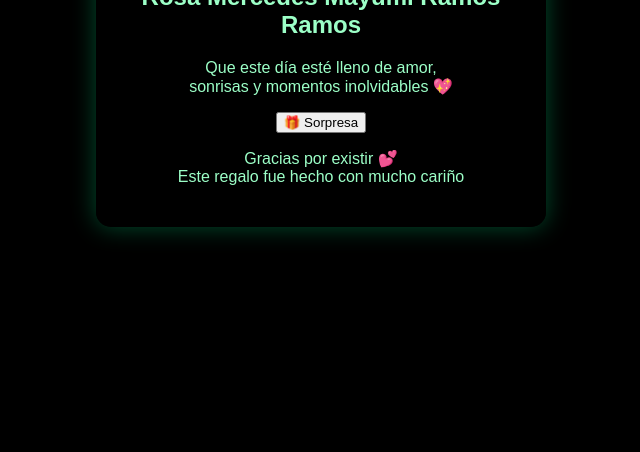
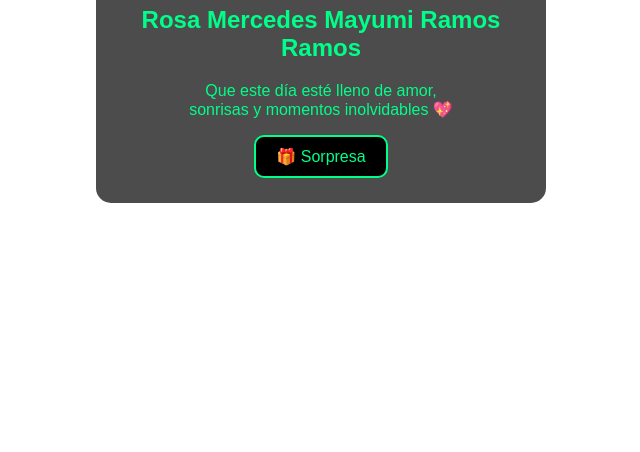
Before and after one commit to robertvilchezl-gif/regalo_cumple, a plain HTML site: page index.html in a window 1280 px wide. Shown: the part 348-800 px from the top of the page, without its empty margins (319-959 px from the left). Drawn offline with Linux system fonts and the light colour scheme.

Commit message:
Refactor CSS styles for body, tarjeta, and buttons
Updated styles for body and tarjeta classes, added button styles and hidden element.

```diff
--- a/style.css
+++ b/style.css
@@ -6,16 +6,30 @@ body {
     justify-content: center;
     align-items: center;
     font-family: 'Arial', sans-serif;
-    background-color: #000; /* respaldo modo noche */
 }
 
 .tarjeta {
-    background: rgba(0, 0, 0, 0.75);
-    color: #9cffc7; /* verde suave */
+    background: rgba(0,0,0,0.7);
+    color: #00ff88;
     padding: 25px;
     border-radius: 15px;
     text-align: center;
     width: 90%;
     max-width: 400px;
-    box-shadow: 0 0 25px rgba(0, 255, 150, 0.3);
 }
+
+button {
+    padding: 10px 20px;
+    font-size: 16px;
+    background: black;
+    color: #00ff88;
+    border: 2px solid #00ff88;
+    border-radius: 10px;
+    cursor: pointer;
+}
+
+#oculto {
+    display: none;
+    margin-top: 15px;
+    font-style: italic;
+}
```
